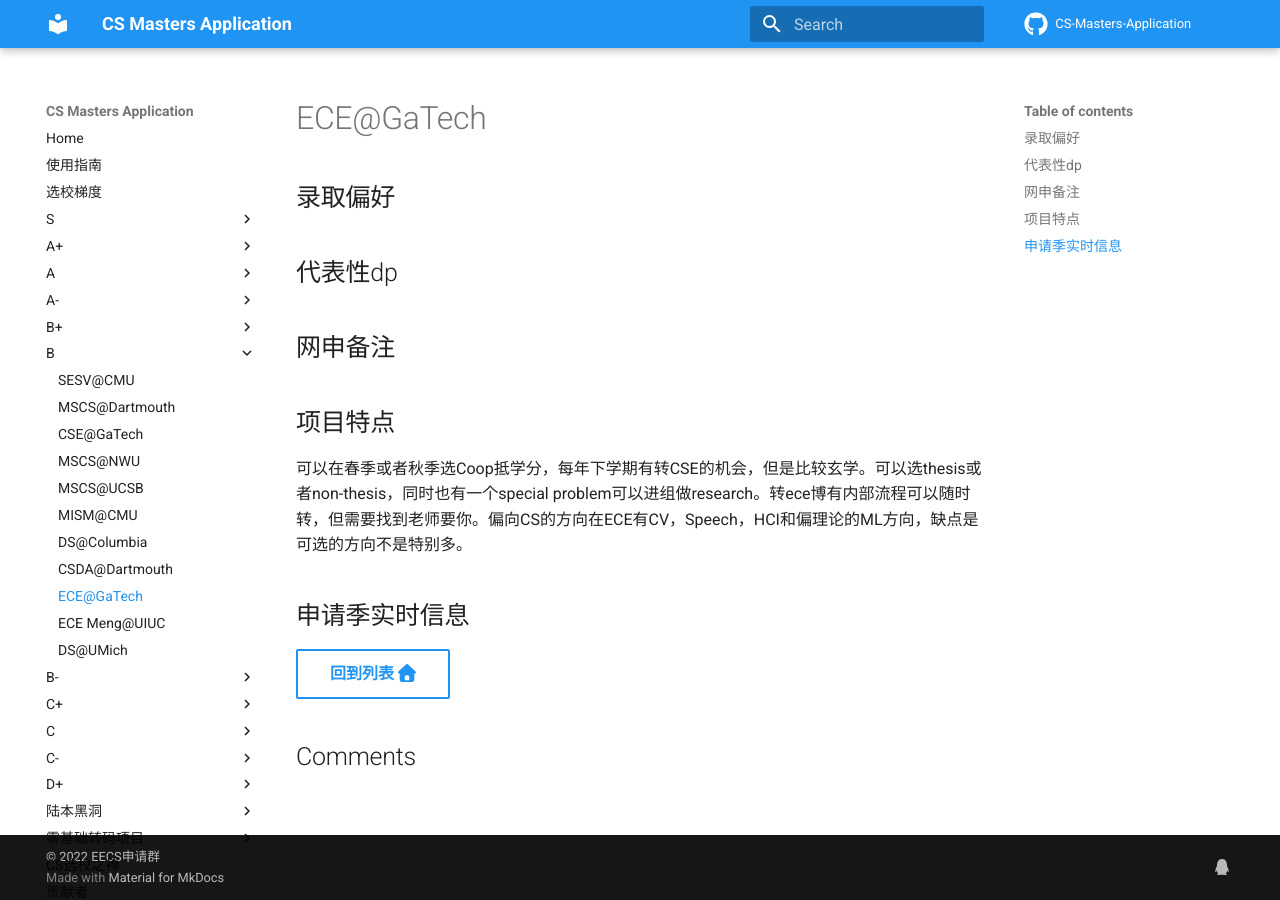
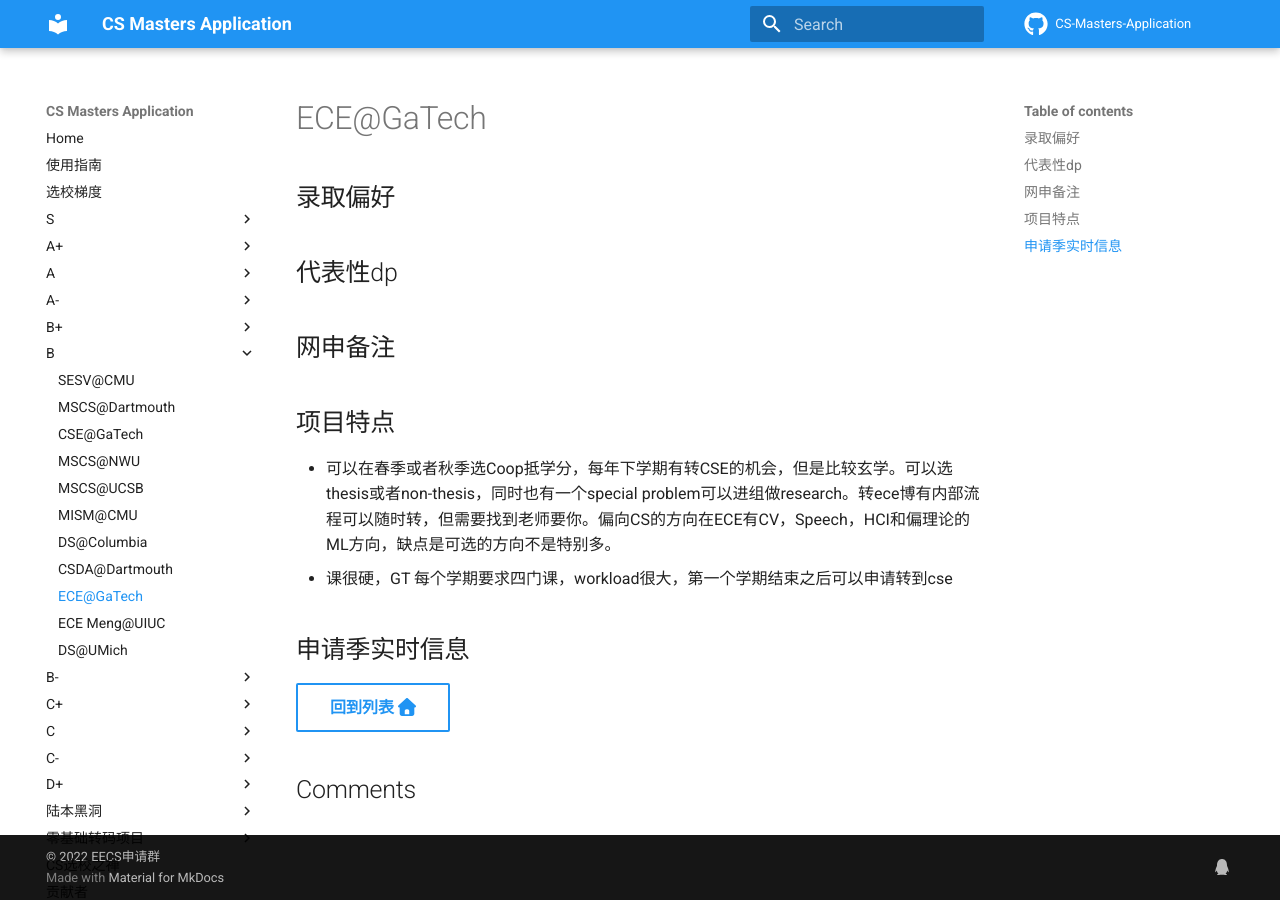
Before and after one commit to opencsapp/opencsapp.github.io, an MkDocs documentation site: the page built from docs/ECE@GaTech.md, in a window 1280 px wide. Built offline with MkDocs 1.6.1 and Material for MkDocs 9.7.7, drawn with Linux system fonts in a browser that asks for light colours; comment, search, counter and statistics services are not loaded.

Commit message:
Update ECE@GaTech.md

```diff
--- a/docs/ECE@GaTech.md
+++ b/docs/ECE@GaTech.md
@@ -6,7 +6,8 @@
 
 ## 项目特点
 
-可以在春季或者秋季选Coop抵学分，每年下学期有转CSE的机会，但是比较玄学。可以选thesis或者non-thesis，同时也有一个special problem可以进组做research。转ece博有内部流程可以随时转，但需要找到老师要你。偏向CS的方向在ECE有CV，Speech，HCI和偏理论的ML方向，缺点是可选的方向不是特别多。
+- 可以在春季或者秋季选Coop抵学分，每年下学期有转CSE的机会，但是比较玄学。可以选thesis或者non-thesis，同时也有一个special problem可以进组做research。转ece博有内部流程可以随时转，但需要找到老师要你。偏向CS的方向在ECE有CV，Speech，HCI和偏理论的ML方向，缺点是可选的方向不是特别多。
+- 课很硬，GT 每个学期要求四门课，workload很大，第一个学期结束之后可以申请转到cse
 
 ## 申请季实时信息
 
```
